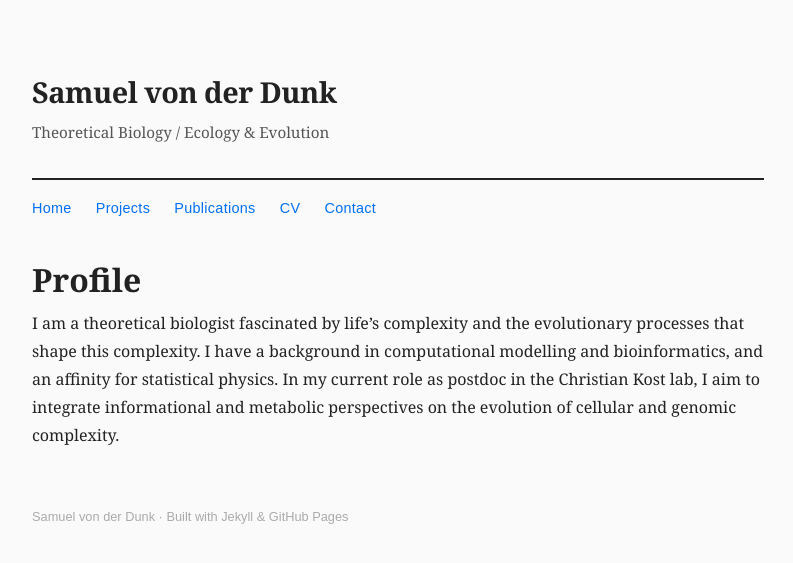
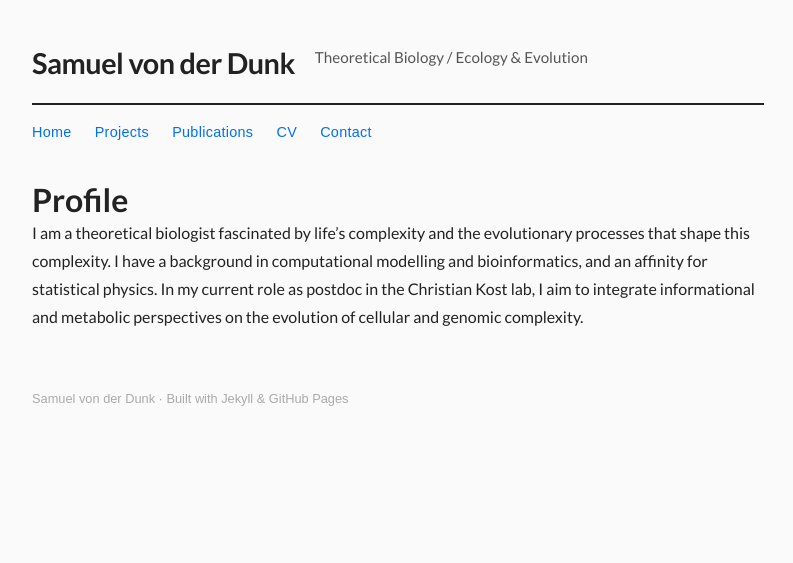
Before and after one commit to samvonderdunk/samvonderdunk.github.io, a Jekyll site: the page built from index.md, in a window 1280 px wide. Shown: the top 563 px of the page, without its empty margins (242-1035 px from the left). Built offline with Jekyll 4.4.1, drawn with Linux system fonts in a browser that asks for light colours.

Commit message:
Update default.html

```diff
--- a/_layouts/default.html
+++ b/_layouts/default.html
@@ -4,17 +4,21 @@
   <meta charset="UTF-8"/>
   <meta name="viewport" content="width=device-width, initial-scale=1.0"/>
   <title>{{ page.title }} — {{ site.title }}</title>
+  <link rel="preconnect" href="https://fonts.googleapis.com">
+  <link href="https://fonts.googleapis.com/css2?family=Lato:wght@400;700&display=swap" rel="stylesheet">
   <style>
     *, *::before, *::after { box-sizing: border-box; margin: 0; padding: 0; }
     body {
-      font-family: Georgia, serif;
+      font-family: 'Lato', sans-serif;
       color: #222;
       background: #fafafa;
       max-width: 780px;
       margin: 0 auto;
       padding: 40px 24px 80px;
     }
-    header { border-bottom: 2px solid #222; padding-bottom: 16px; margin-bottom: 12px; }
+    header { display: flex; align-items: center; gap: 20px; border-bottom: 2px solid #222; padding-bottom: 16px; margin-bottom: 12px; }
+    header img { width: 72px; height: 72px; border-radius: 50%; object-fit: cover; }
+    header div p { color: #555; font-size: 0.95rem; margin-top: 4px; }
     header h1 { font-size: 1.8rem; letter-spacing: -0.5px; }
     header p  { color: #555; font-size: 0.95rem; margin-top: 4px; }
     nav { margin: 16px 0 40px; }
@@ -28,7 +32,7 @@
       letter-spacing: 0.3px;
     }
     nav a:hover { text-decoration: underline; }
-    h1, h2, h3 { font-family: Georgia, serif; margin-top: 2rem; margin-bottom: 0.5rem; }
+    h1, h2, h3 { font-family: 'Lato', sans-serif; }
     p  { line-height: 1.75; margin-bottom: 1rem; }
     ul { padding-left: 1.4rem; line-height: 1.75; }
     a  { color: #0070f3; }
```
